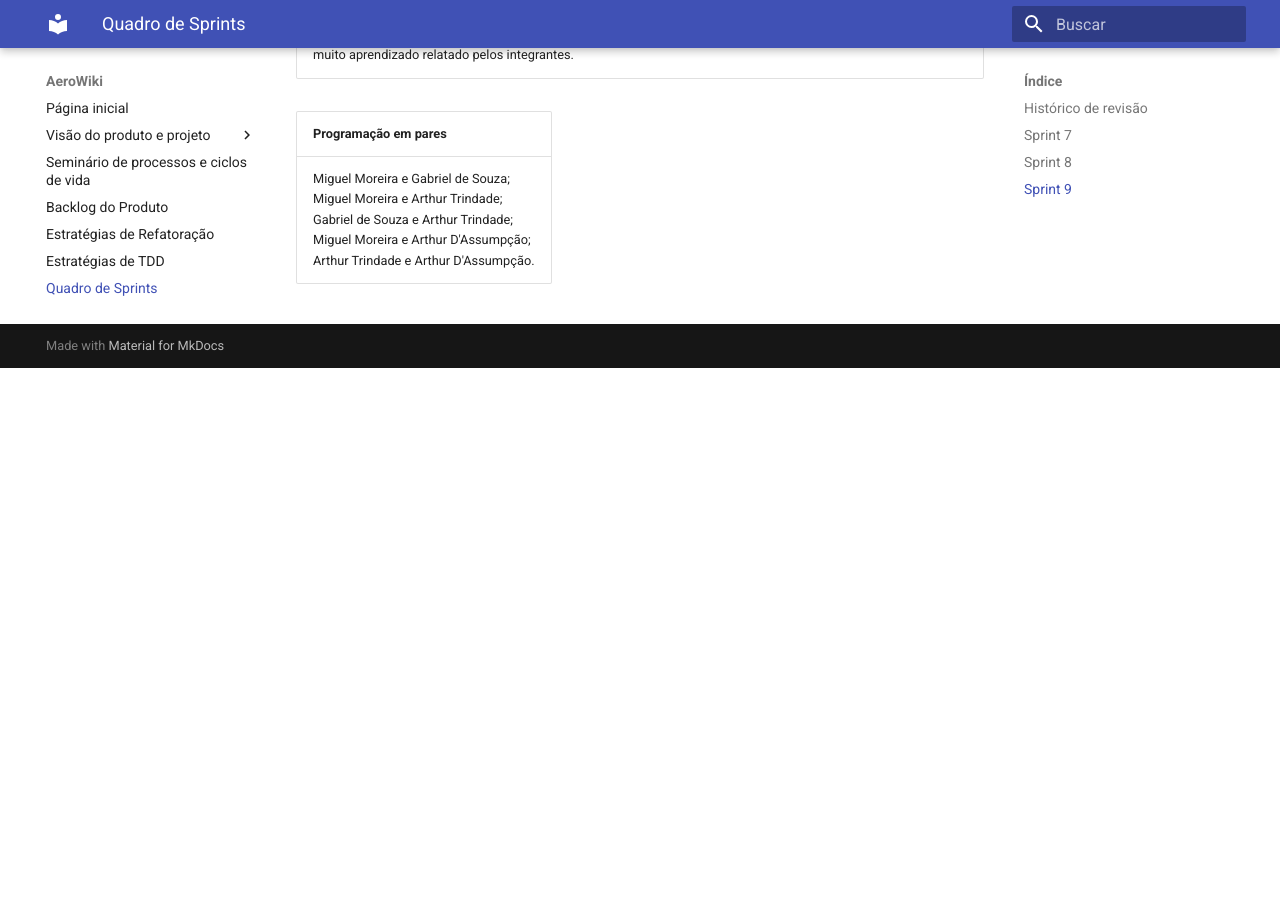
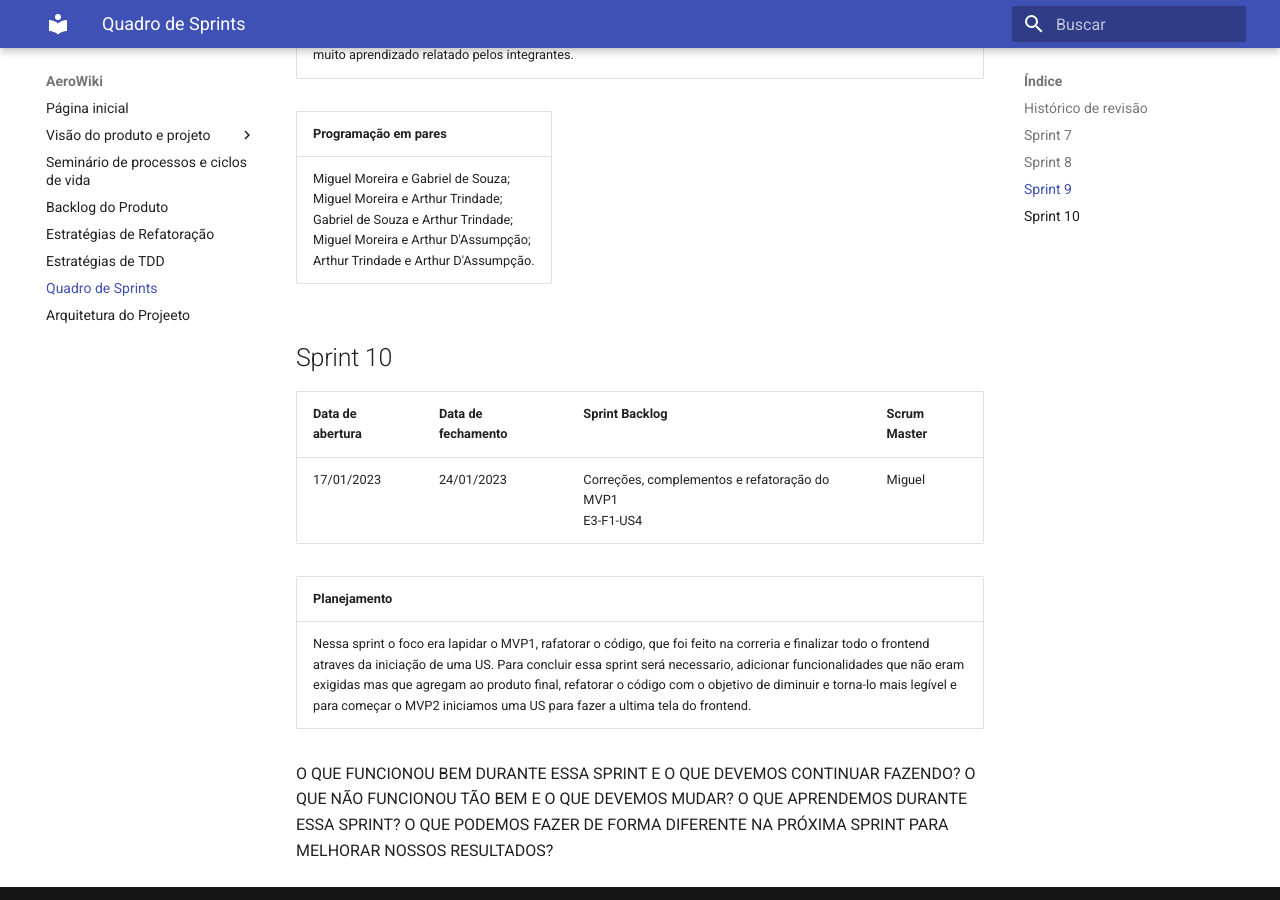
Before and after one commit to mdsreq-fga-unb/2022.2-AeroWiki, an MkDocs documentation site: the page built from gitpages/docs/sprint.md, in a window 1280 px wide and 900 px high, scrolled down 2819 px. Built offline with MkDocs 1.6.1 and Material for MkDocs 9.7.7, drawn with Linux system fonts in a browser that asks for light colours; before the commit the page ends 3187 px from its top, so only the background shows below that.

Commit message:
Atualização das sprints

```diff
--- a/gitpages/docs/sprint.md
+++ b/gitpages/docs/sprint.md
@@ -64,3 +64,18 @@
 | Programação em pares |
 | --- |
 | Miguel Moreira e Gabriel de Souza;<br>Miguel Moreira e Arthur Trindade;<br>Gabriel de Souza e Arthur Trindade;<br>Miguel Moreira e Arthur D'Assumpção;<br>Arthur Trindade e Arthur D'Assumpção.|
+
+## Sprint 10
+
+| Data de abertura | Data de fechamento | Sprint Backlog | Scrum Master |
+| --- | --- | --- | --- |
+| 17/01/2023 | 24/01/2023 | Correções, complementos e refatoração do MVP1 <br> E3-F1-US4  | Miguel |
+
+| Planejamento |
+| --- |
+| Nessa sprint o foco era lapidar o MVP1, rafatorar o código, que foi feito na correria e finalizar todo o frontend atraves da iniciação de uma US. Para concluir essa sprint será necessario, adicionar funcionalidades que não eram exigidas mas que agregam ao produto final, refatorar o código com o objetivo de diminuir e torna-lo mais legível e para começar o MVP2 iniciamos uma US para fazer a ultima tela do frontend. |
+
+O QUE FUNCIONOU BEM DURANTE ESSA SPRINT E O QUE DEVEMOS CONTINUAR FAZENDO?
+O QUE NÃO FUNCIONOU TÃO BEM E O QUE DEVEMOS MUDAR?
+O QUE APRENDEMOS DURANTE ESSA SPRINT?
+O QUE PODEMOS FAZER DE FORMA DIFERENTE NA PRÓXIMA SPRINT PARA MELHORAR NOSSOS RESULTADOS?
```
